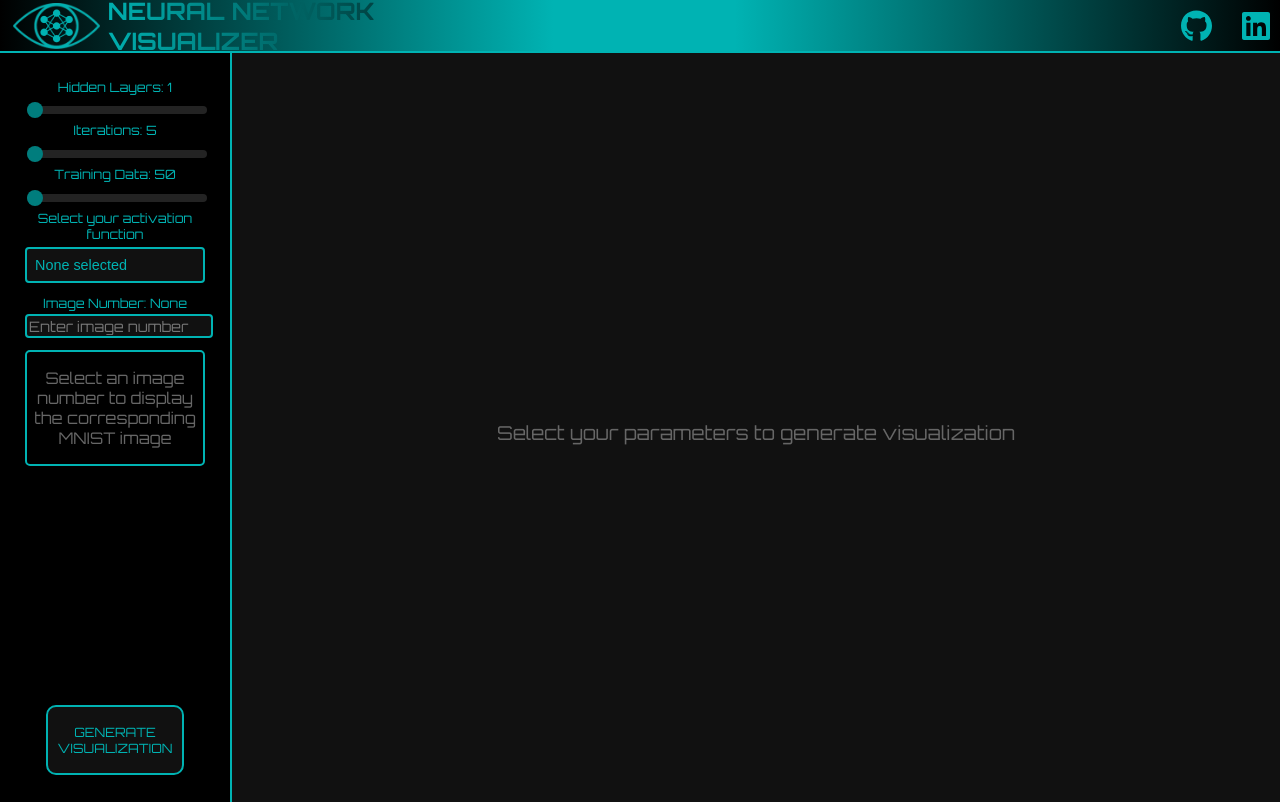
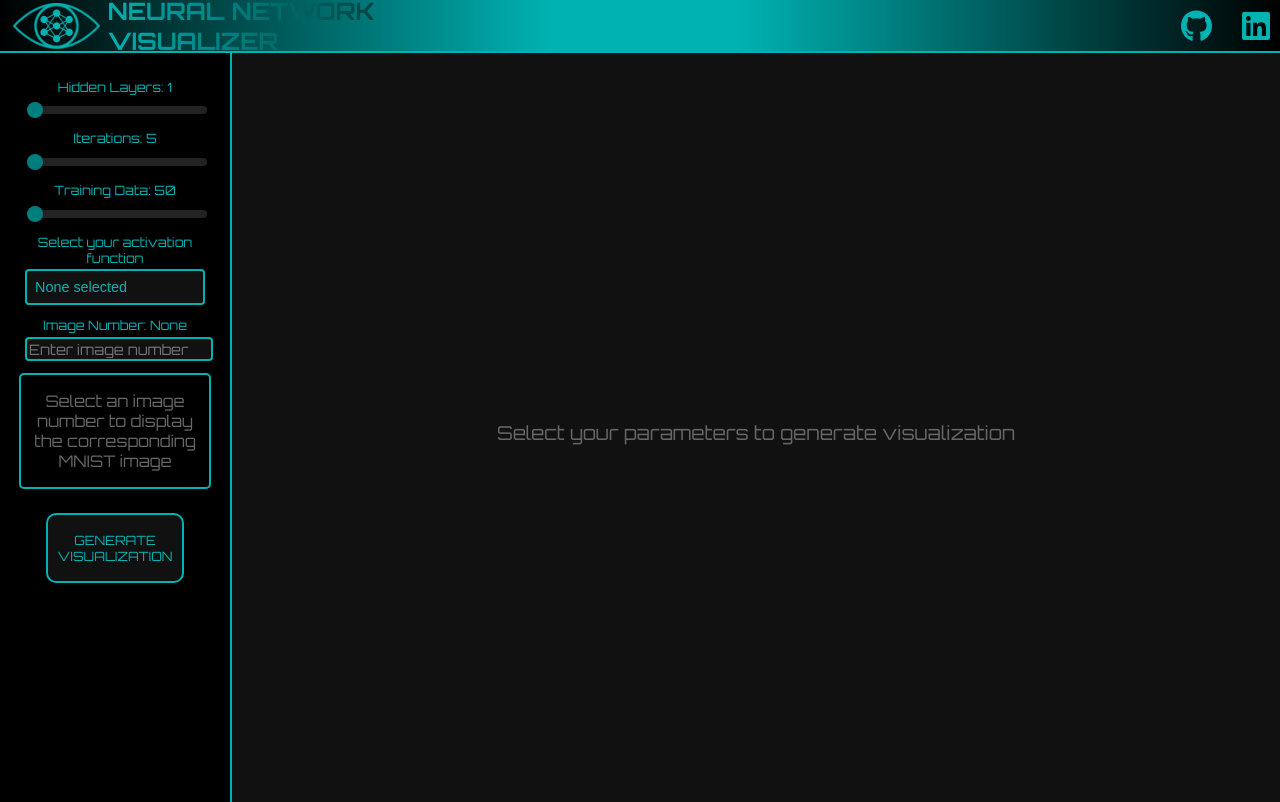
Before and after one commit to CrestyDY/nnv, a React (Create React App) app in the folder frontend/: page / in a window 1280 px wide. Built offline with nearby package versions, Linux system fonts and the light colour scheme; no server answers.

Commit message:
Adjusted css for smaller screens

```diff
--- a/frontend/src/App.css
+++ b/frontend/src/App.css
@@ -65,7 +65,8 @@
 .slider-container {
   width: 100%;
   max-width: 180px;
-  margin: 0 auto 2%;
+  margin: 0 auto 6%;
+
 }
 
 .slider-label {
@@ -102,8 +103,8 @@
 }
 
 .slider::-moz-range-thumb {
-  width: 16px;
-  height: 16px;
+  width: 2%;
+  height: 2%;
   background: #00b3b3;
   cursor: pointer;
   border-radius: 50%;
@@ -112,7 +113,7 @@
 .input-container{
   width: 100%;
   max-width: 180px;
-  margin: 0 auto 12px;
+  margin: 0 auto 6%;
 }
 .input-label{
   font-family: Orbitron, sans-serif;
@@ -136,11 +137,13 @@ input[type=number]{
   color: #00b3b3;
   border: 2px solid #00b3b3;
   border-radius: 4px;
+
 }
 .mnist{
   border: 2px solid #00b3b3;
   border-radius:5px;
-  margin:10px;
+  margin: 2%;
+  margin-bottom: 10%;
 }
 .mnist-display {
   display: flex;
@@ -150,8 +153,8 @@ input[type=number]{
 }
 
 .mnist-image {
-  max-width: 200px;
-  max-height: 200px;
+  max-width: 90%;
+  max-height: 90%;
   border: 1px solid #ddd;
   border-radius: 4px ;
   background-color: #00b3b3;
@@ -159,7 +162,7 @@ input[type=number]{
 
 .mnist-label {
   margin-top: 10px;
-  font-size: 14px;
+  font-size: 0.8em;
   font-weight: bold;
   color: #00b3b3;
 }
@@ -206,13 +209,13 @@ input[type=number]{
 .dropdown-container {
   width: 100%;
   max-width: 180px;
-  margin: 0 auto 12px;
+  margin: 0 auto 6%;
 }
 .dropdown-label {
   color: #00b3b3;
   font-size: 0.8em;
   text-align: center;
-  margin-bottom: 5px;
+  margin-bottom: 2%;
   display: block;
 }
 .activation-dropdown {
@@ -242,7 +245,6 @@ input[type=number]{
 
 .submit-button{
   position: absolute;
-  bottom: 2%;
   left: 20%;
   width: 60%;
   height: 70px;
@@ -260,6 +262,7 @@ input[type=number]{
   -webkit-line-clamp: 2;
   line-clamp: 2;
   -webkit-box-orient: vertical;
+  margin-top: 2%;
 }
 
 .submit-button:hover{
--- a/frontend/src/App.js
+++ b/frontend/src/App.js
@@ -19,7 +19,7 @@ function App() {
     const [videoUrl, setVideoUrl] = useState(null);
     const [visualizationState, setVisualizationState] = useState('initial');
 
-    const API_URL = process.env.REACT_APP_API_URL || 'https://neural-network-visualizer-284688458200.us-central1.run.app';
+    const API_URL = process.env.REACT_APP_API_URL || 'http://127.0.0.1:5000';
 
     useEffect(() => {
         if (imageNumber !== "None" && imageNumber !== "") {
```
